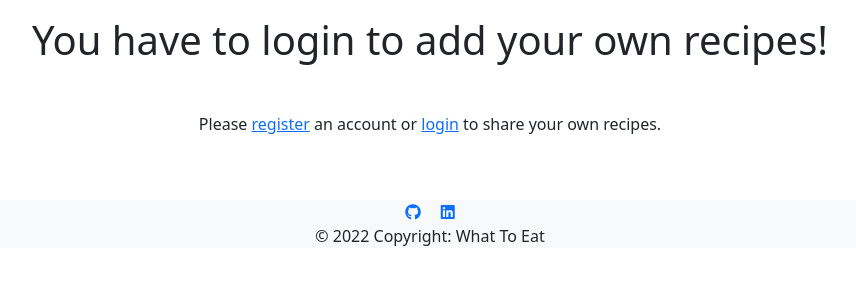
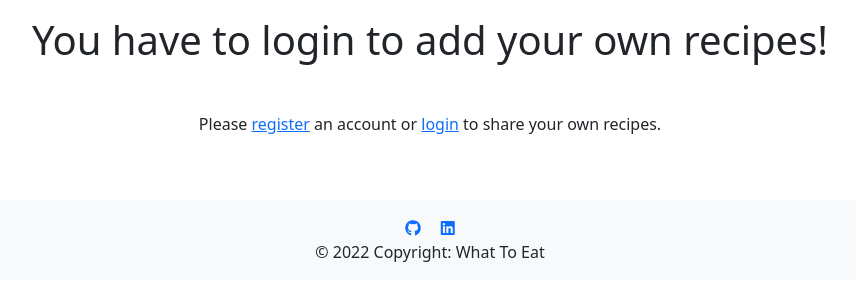
Before and after one commit to erikandersson96/portfolio-project-four, a Django app: page /add-recipe/ in a window 1280 px wide. Shown: the part 64-365 px from the top of the page, without its empty margins (210-1066 px from the left). Run offline with Django 3.2, Linux system fonts and the light colour scheme; some libraries are stand-ins or nearby versions.

Commit message:
Add class to footer

```diff
--- a/templates/base.html
+++ b/templates/base.html
@@ -118,7 +118,7 @@
 
 
     <!-- Footer -->
-    <footer class="bg-light text-center">
+    <footer class="bg-light text-center footer mt-auto py-3">
         <div class="container">
             <!-- Social Media Links -->
             <div>
@@ -134,13 +134,6 @@
         </div>
     </footer>
 
-    <!-- Function for delete recipe alert -->
-    <script>
-        $(document).on('click', '.confirm-delete', function () {
-          return confirm('Are you sure you want to delete this? This action cannot be undone.');
-        })
-    </script>
-
     <!-- Messages from code institute Django project -->
     <script>
         setTimeout(function () {
```
